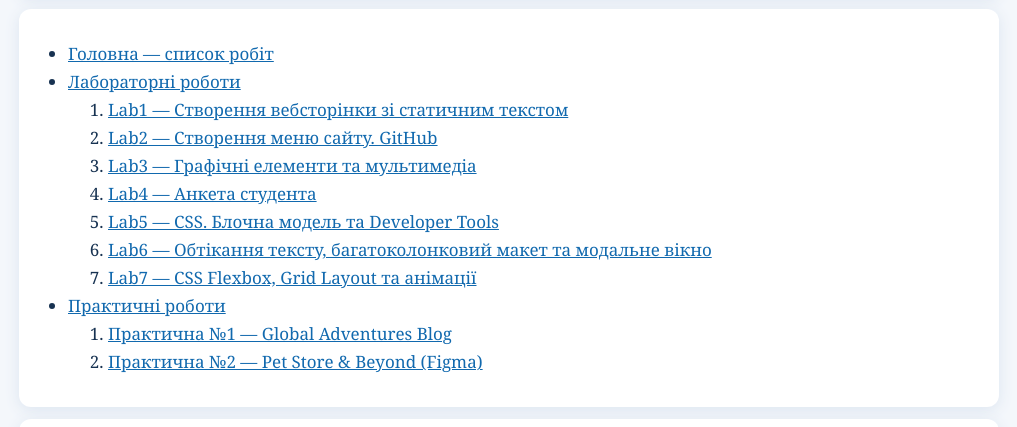
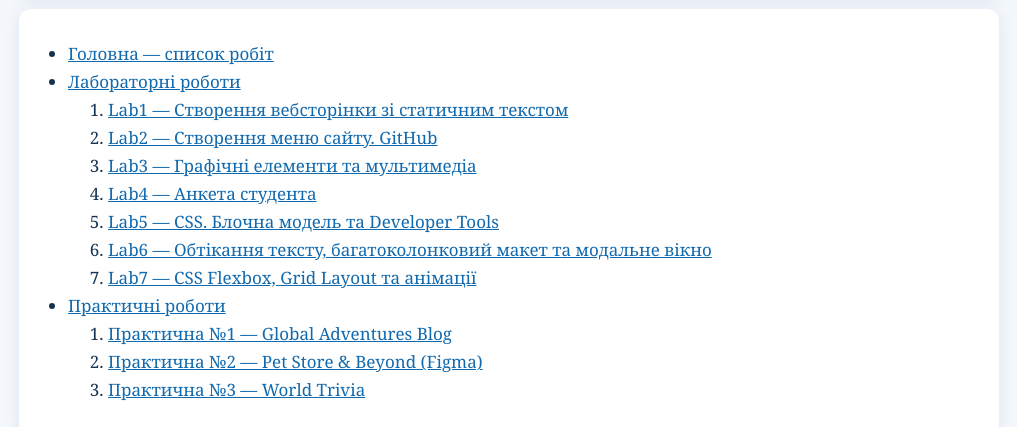
Before and after one commit to ostoliar2023-cpu/ip_labs, a plain HTML site: page index.html in a window 1280 px wide. Shown: the part 218-645 px from the top of the page, without its empty margins (131-1148 px from the left). Drawn offline with Linux system fonts and the light colour scheme.

Commit message:
Update index.html

```diff
--- a/index.html
+++ b/index.html
@@ -117,6 +117,11 @@
     Практична №2 — Pet Store & Beyond (Figma)
   </a>
 </li>
+            <li>
+    <a href="pw3/">
+        Практична №3 — World Trivia
+    </a>
+</li>
           </ol>
         </li>
 
```
